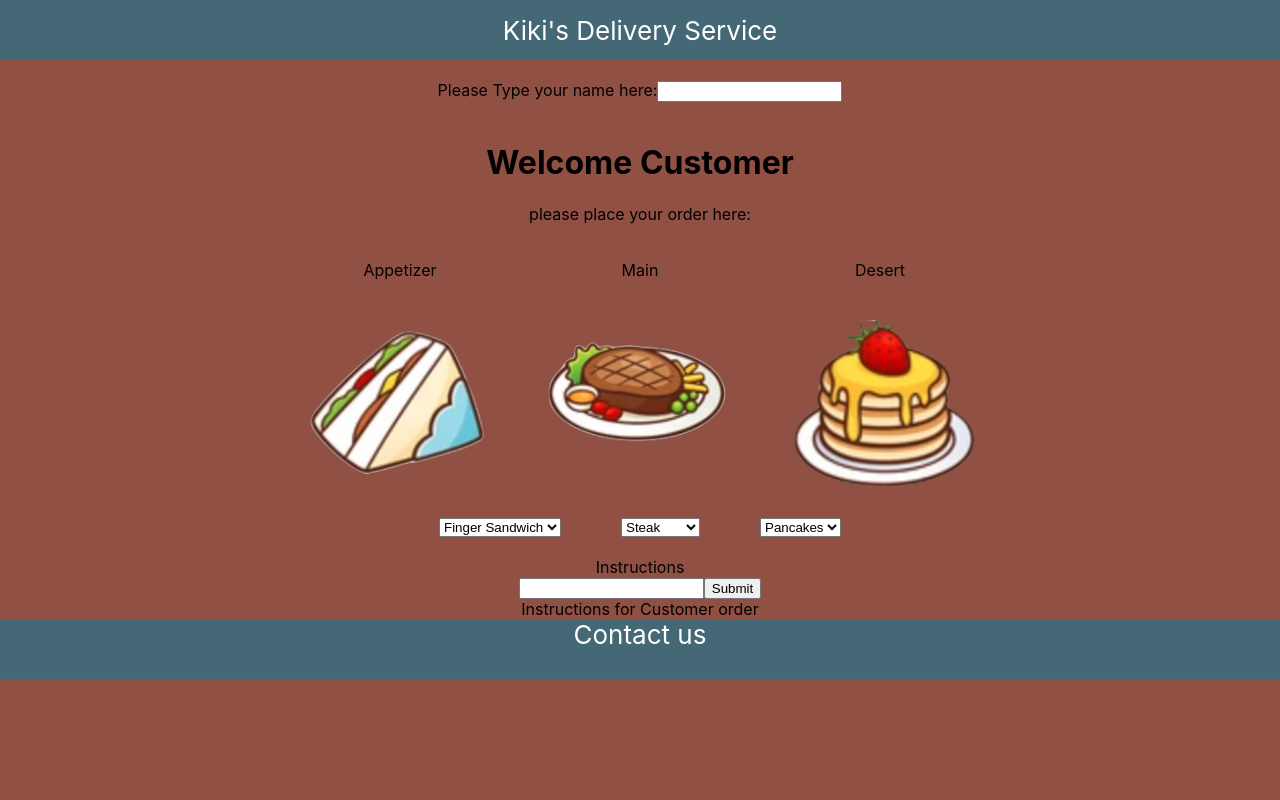
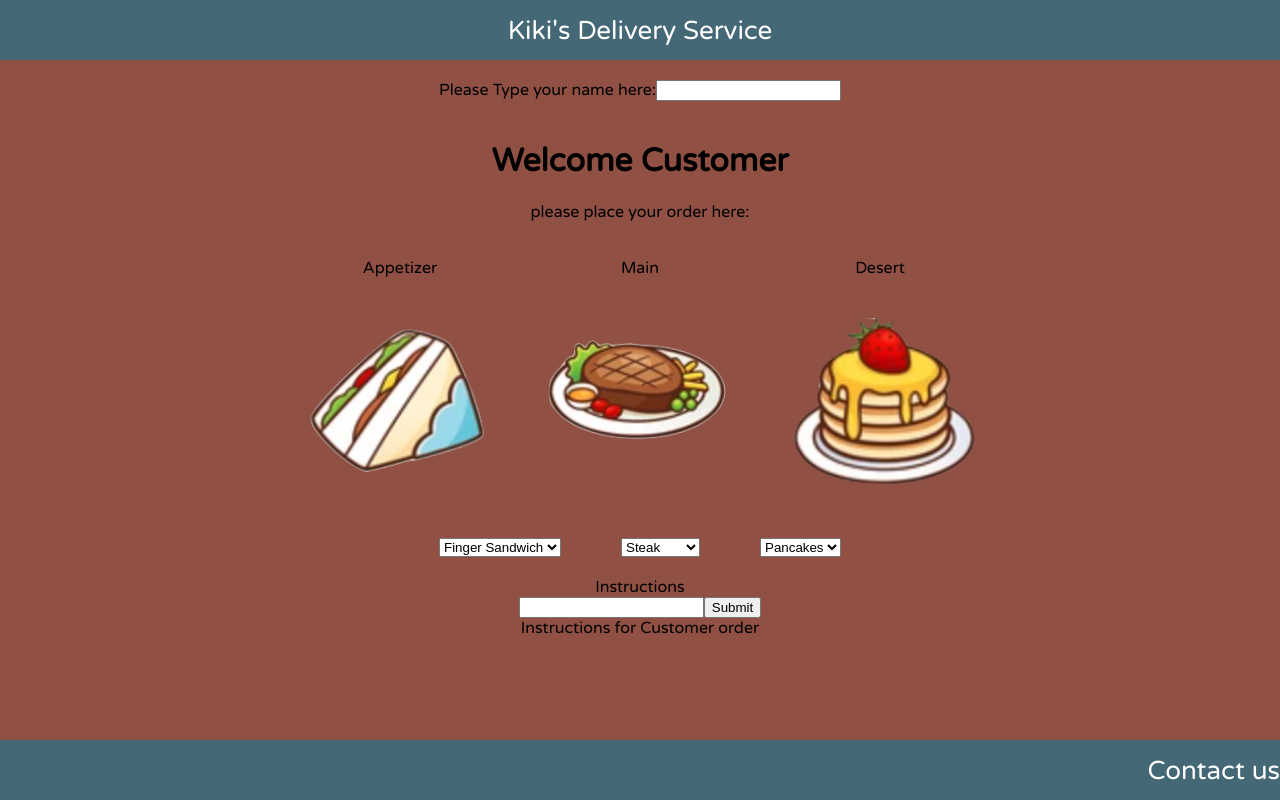
Before and after one commit to belliott15/2.6-Fast-Food-Order-FS-React, a React (Create React App) app: page / in a window 1280 px wide. Built offline with nearby package versions, Linux system fonts and the light colour scheme.

Commit message:
added css and adjusted fonts

```diff
--- a/public/index.html
+++ b/public/index.html
@@ -2,7 +2,7 @@
 <html lang="en">
   <head>
     <meta charset="utf-8" />
-    <link rel="icon" href="%PUBLIC_URL%/favicon.ico" />
+    <link rel="icon" href="%PUBLIC_URL%/assets/food-2.png" />
     <meta name="viewport" content="width=device-width, initial-scale=1" />
     <meta name="theme-color" content="#000000" />
     <meta
@@ -24,7 +24,7 @@
       work correctly both with client-side routing and a non-root public URL.
       Learn how to configure a non-root public URL by running `npm run build`.
     -->
-    <title>React App</title>
+    <title>Kikis Delivery</title>
   </head>
   <body>
     <noscript>You need to enable JavaScript to run this app.</noscript>
--- a/src/App.css
+++ b/src/App.css
@@ -1,3 +1,4 @@
+@import url('https://fonts.googleapis.com/css2?family=Varela+Round&display=swap');
 body{
   --color1: #DAD6A6;
   --color2: #C7A079;
@@ -6,10 +7,13 @@ body{
   --color5: #446876;
 
   background-color: var(--color3);
+  height: 100%;
+  font-family: 'Varela Round', Geneva, Tahoma, sans-serif
 }
 
 .App {
   text-align: center;
+  height: 100%;
 }
 
 .App-header {
@@ -38,8 +42,9 @@ body{
   flex-direction: column;
   margin: 20px;
   align-items: center;
-  justify-content: center;
-
+  justify-content: flex-start;
+  height: 250px;
+  font:
 }
 
 .order-column img{
@@ -68,9 +73,13 @@ body{
 .App-footer {
   background-color: var(--color5);
   height: 60px;
-  flex-direction: column;
-  align-items: flex-end;
+  width: 100%;
+  position: fixed;
+  bottom: 0;
+  display: flex;
+  align-items: center;
   justify-content: flex-end;
   font-size: calc(10px + 2vmin);
   color: white;
+  padding-right: 100px;
 }
```
Also changed, not shown: src/OrderNameInput.js (line endings or trailing spaces).
